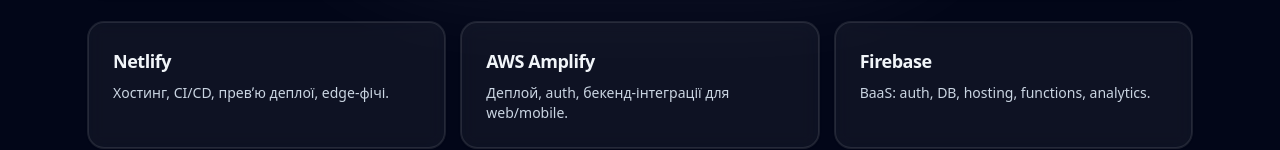
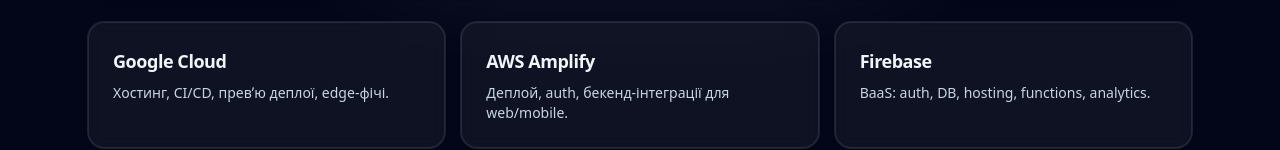
Before and after one commit to akoval29/cloud-platforms-demo, a Next.js app: page /platforms in a window 1280 px wide. Shown: the part 230-380 px from the top of the page. Built offline with nearby package versions, Linux system fonts and the light colour scheme.

Commit message:
new branch

```diff
--- a/pages/platforms.tsx
+++ b/pages/platforms.tsx
@@ -2,7 +2,7 @@
 import Head from "next/head";
 
 const platforms = [
-  { name: "Netlify", desc: "Хостинг, CI/CD, превʼю деплої, edge-фічі." },
+  { name: "Google Cloud", desc: "Хостинг, CI/CD, превʼю деплої, edge-фічі." },
   {
     name: "AWS Amplify",
     desc: "Деплой, auth, бекенд-інтеграції для web/mobile.",
```
